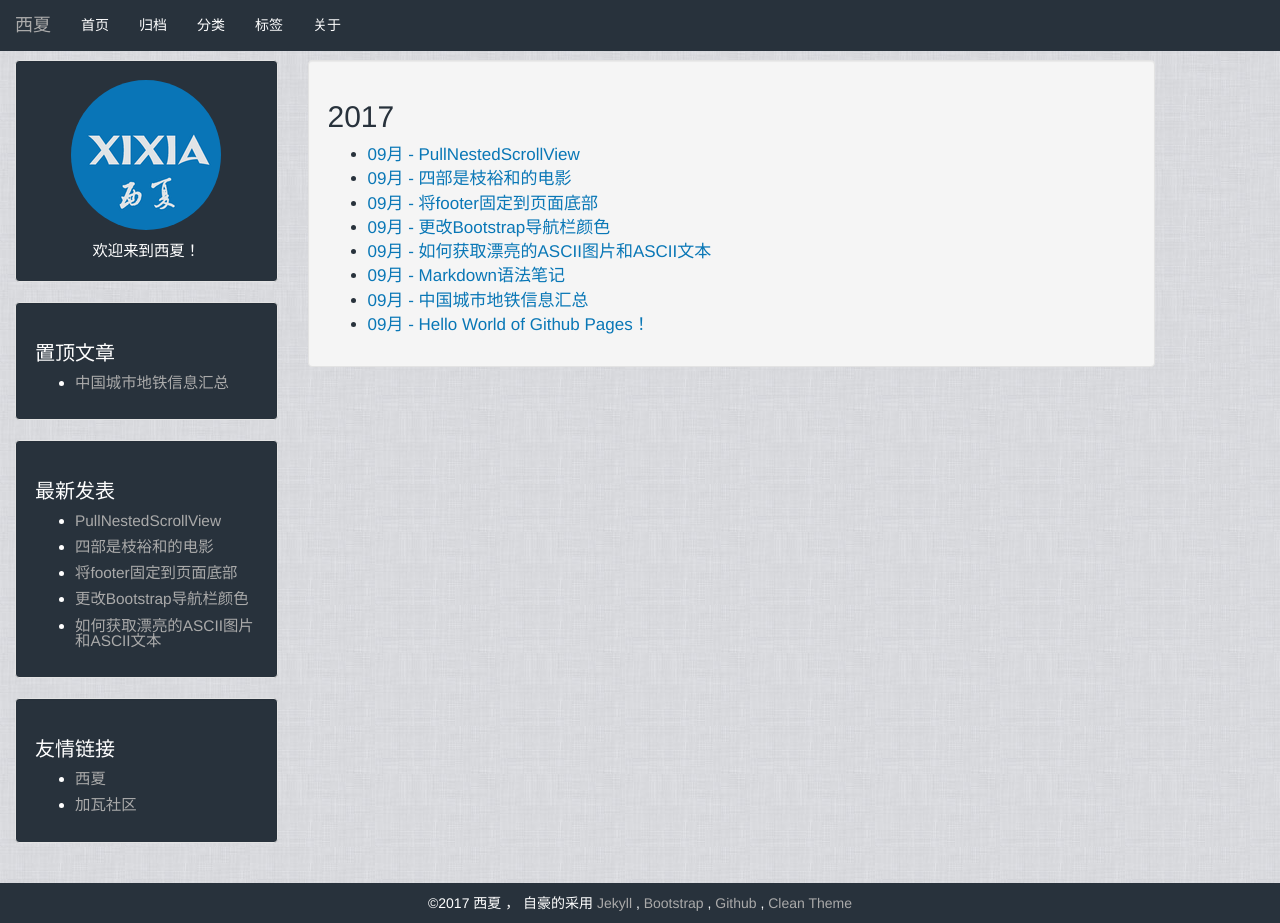
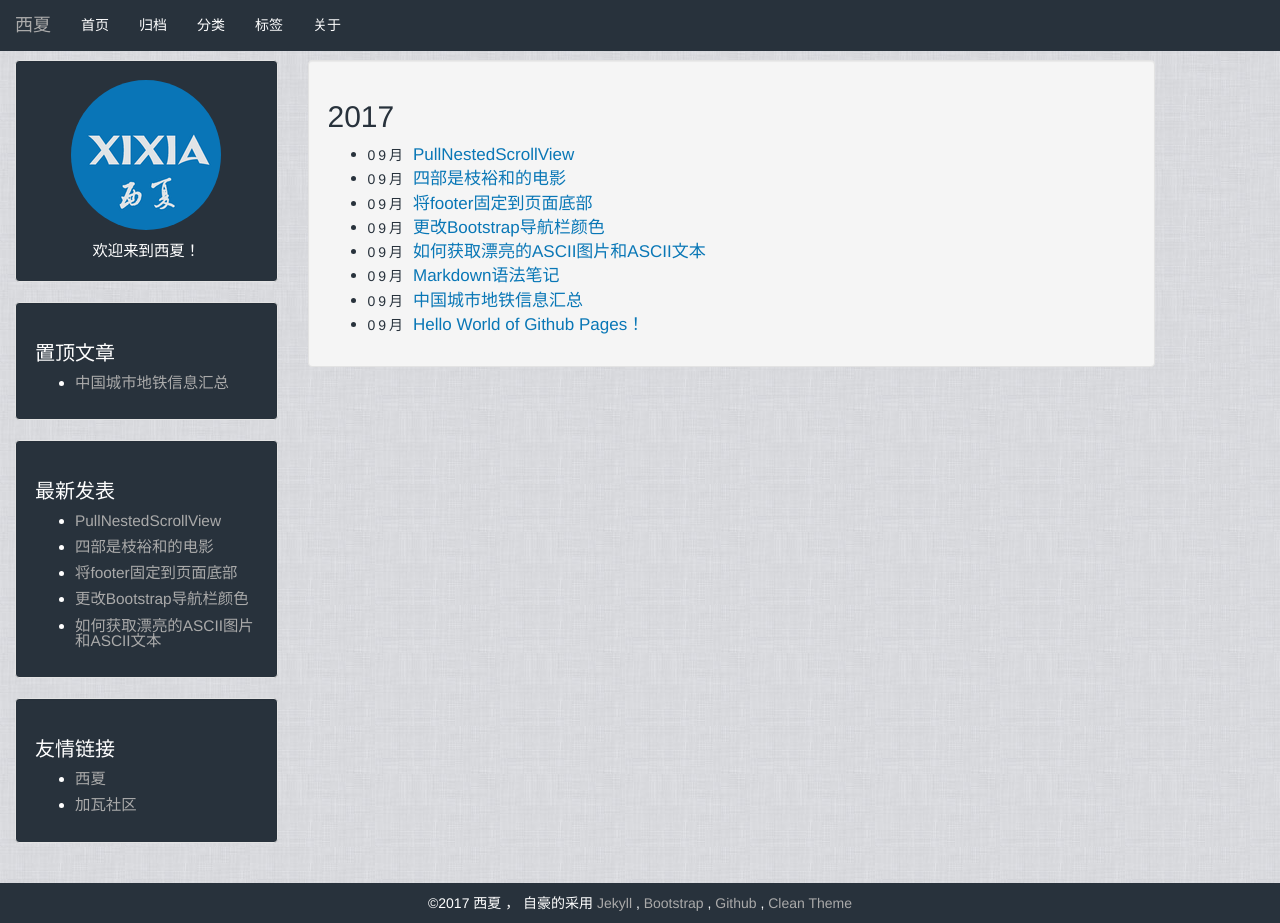
Before and after one commit to simon126649/zxixia.github.io, a Jekyll site: the page built from archive.html, in a window 1280 px wide and 923 px high. Built offline with Jekyll 4.4.1, drawn with Linux system fonts in a browser that asks for light colours.

Commit message:
[xixia][20170929][ 1.Update date format for archive , tags & categories ]

```diff
--- a/_config.yml
+++ b/_config.yml
@@ -13,8 +13,8 @@ baseurl: ''
 date_format:
   title: "%Y年-%m月-%d日"
   archive: "%m月"
-  categories: "%y年 %m月"
-  tag: "%y年 %m月"
+  categories: "%y年-%m月"
+  tag: "%y年-%m月"
 
 # Language
 lan: "cn"
--- a/archive.html
+++ b/archive.html
@@ -16,9 +16,9 @@ layout: default
             <ul>
         {% endif %}
     {% endunless %}
-    <li><a href="{{ site.baseurl}}{{ post.url }}">
+    <li><span class="post-date">
         {% assign date_format = site.date_format.archive %}
-        {{ post.date | date: date_format }} - {{ post.title }}</a></li>
+        {{ post.date | date: date_format }} </span><a href="{{ site.baseurl}}{{ post.url }}">{{ post.title }}</a></li>
 {% endfor %}
 </ul>
 </div>
--- a/categories.html
+++ b/categories.html
@@ -11,9 +11,9 @@ layout: default
         {% for node in pages_list %}
             {% if node.title != null %}
             {% if group == null or group == node.group %}
-                <li><a href="{{ site.baseurl}}{{ node.url }}">
+                <li><span class="post-date">
                     {% assign date_format = site.date_format.categories %}
-                    {{ node.date | date: date_format }} - {{ node.title }}</a></li>
+                    {{ node.date | date: date_format }} </span><a href="{{ site.baseurl}}{{ node.url }}">{{ node.title }}</a></li>
             {% endif %}
             {% endif %}
         {% endfor %}
--- a/tags.html
+++ b/tags.html
@@ -11,9 +11,9 @@ layout: default
         {% for node in pages_list %}
             {% if node.title != null %}
             {% if group == null or group == node.group %}
-                <li><a href="{{ site.baseurl}}{{ node.url }}">
+                <li><span class="post-date">
                     {% assign date_format = site.date_format.tag %}
-                    {{ node.date | date: date_format }} - {{ node.title }}</a></li>
+                    {{ node.date | date: date_format }} </span></span><a href="{{ site.baseurl}}{{ node.url }}"> {{ node.title }}</a></li>
             {% endif %}
             {% endif %}
         {% endfor %}
```
